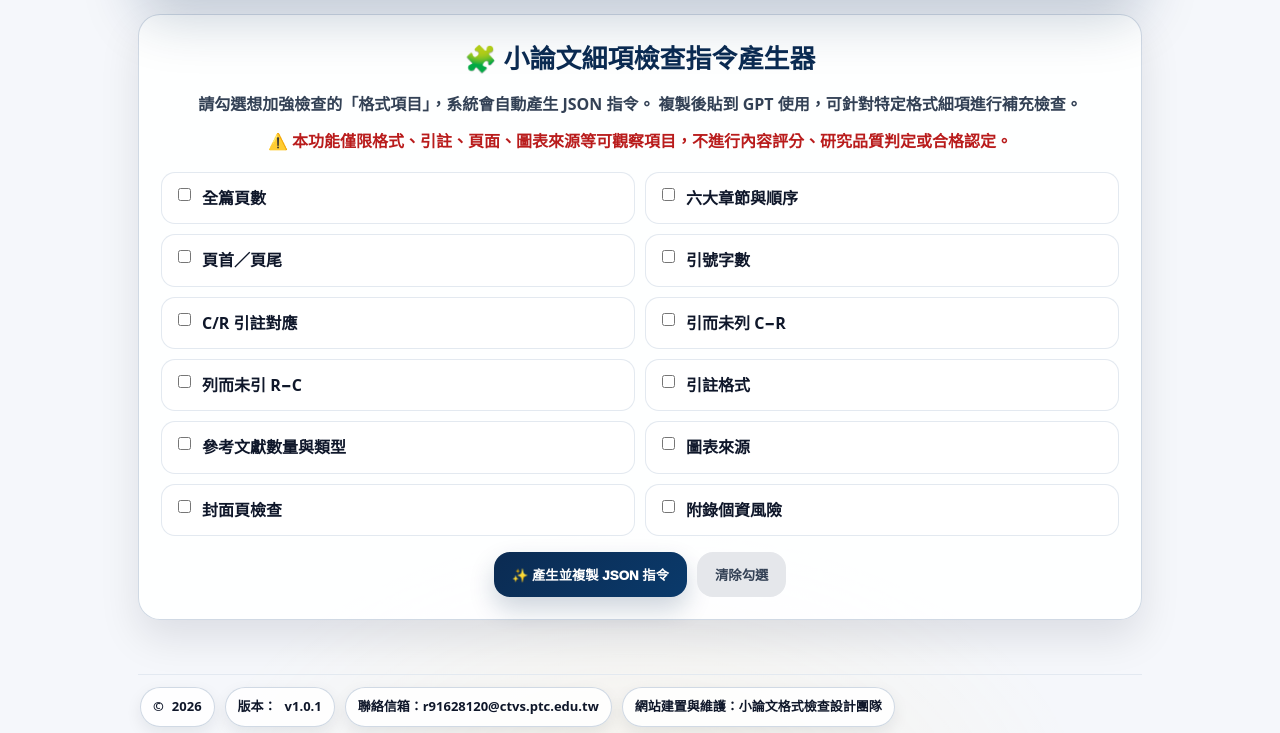
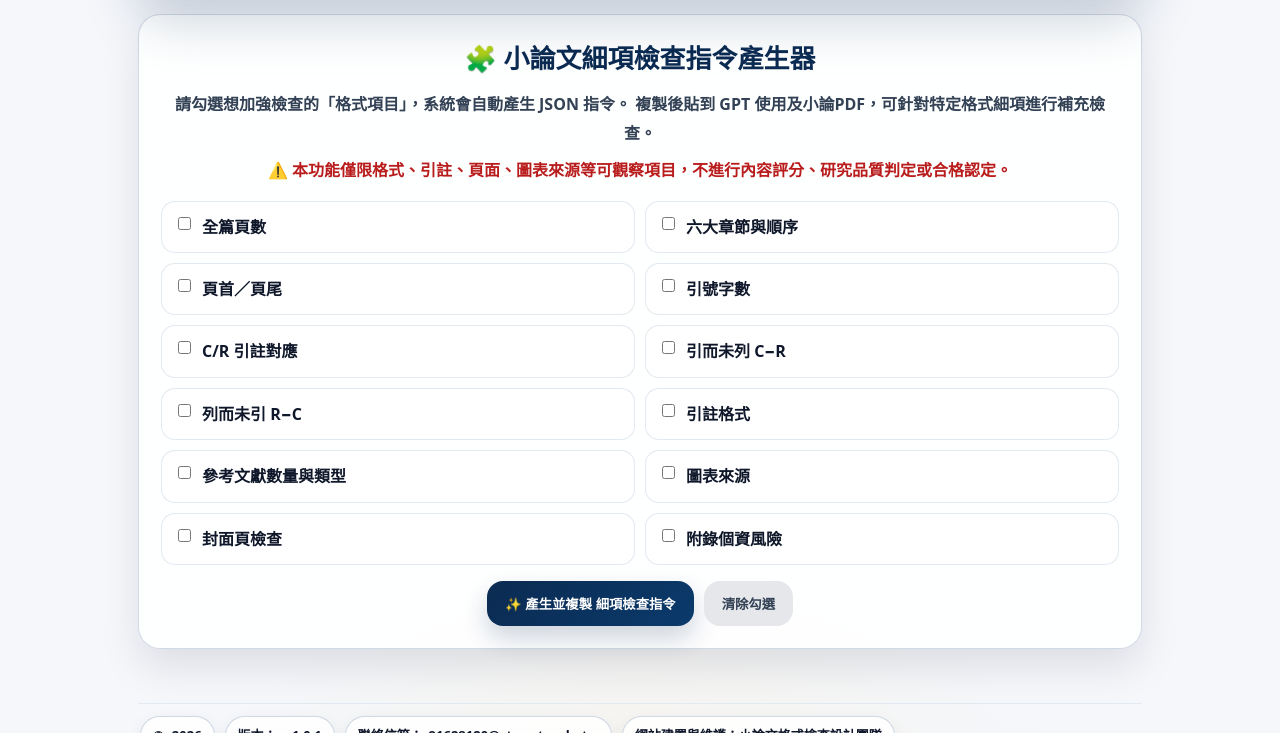
Before and after one commit to r91628120/thesis-checker, a Jekyll site: the page thesis-format/index.html, which Jekyll copies as it is, in a window 1280 px wide and 900 px high, scrolled down 2469 px, cut to the strip 167-900 px from the top of the window. Built offline with Jekyll 4.4.1, drawn with Linux system fonts in a browser that asks for light colours.

Commit message:
Add files via upload

```diff
--- a/thesis-format/index.html
+++ b/thesis-format/index.html
@@ -895,7 +895,7 @@
                  <h2>🧩 小論文細項檢查指令產生器</h2>
                      <p>
                         請勾選想加強檢查的「格式項目」，系統會自動產生 JSON 指令。
-                        複製後貼到 GPT 使用，可針對特定格式細項進行補充檢查。
+                        複製後貼到 GPT 使用及小論PDF，可針對特定格式細項進行補充檢查。
                       </p>
                       <p class="builderNote">
                           ⚠️ 本功能僅限格式、引註、頁面、圖表來源等可觀察項目，不進行內容評分、研究品質判定或合格認定。
@@ -917,7 +917,7 @@
                 </div>
 
                 <div class="builderBtns">
-                    <button class="builderBtn" type="button" id="buildPromptBtn">✨ 產生並複製 JSON 指令</button>
+                    <button class="builderBtn" type="button" id="buildPromptBtn">✨ 產生並複製 細項檢查指令</button>
                     <button class="builderBtn secondary" type="button" id="clearPromptBtn">清除勾選</button>
                 </div>
 
```
